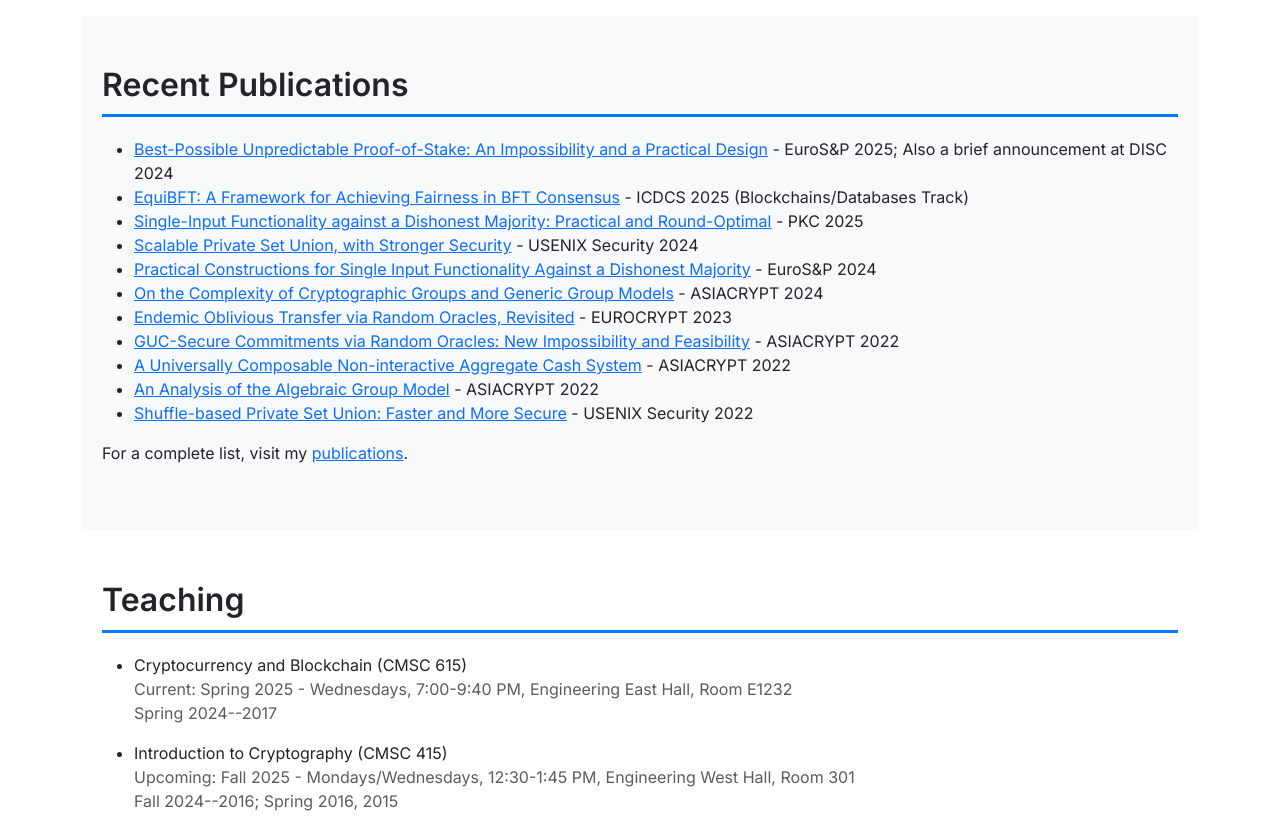
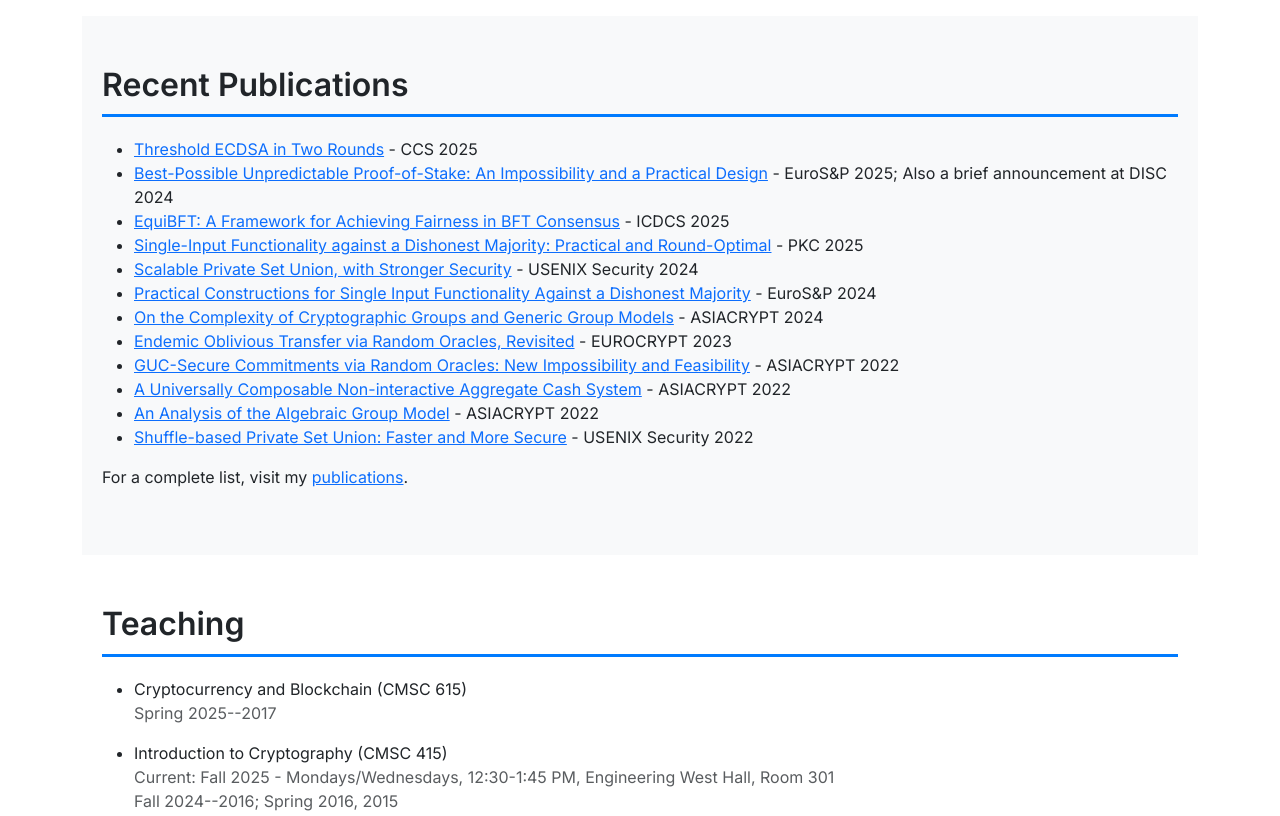
Before and after one commit to hszhou3/hszhou3.github.io, a plain HTML site: page index.html in a window 1280 px wide. Shown: the part 880-1696 px from the top of the page. Drawn offline with nearby package versions, Linux system fonts and the light colour scheme.

Commit message:
Update index.html

```diff
--- a/index.html
+++ b/index.html
@@ -63,8 +63,9 @@
         <section id="publications" class="section bg-light">
             <h2 class="section-title">Recent Publications</h2>
             <ul>
+                <li><a href="2round-ECDSA.pdf">Threshold ECDSA in Two Rounds</a> - CCS 2025</li>
                 <li><a href="https://eprint.iacr.org/2021/660">Best-Possible Unpredictable Proof-of-Stake: An Impossibility and a Practical Design</a> - EuroS&P 2025; Also a brief announcement at DISC 2024</li>
-                <li><a href="FairBFT.pdf">EquiBFT: A Framework for Achieving Fairness in BFT Consensus</a> - ICDCS 2025  (Blockchains/Databases Track)</li>
+                <li><a href="FairBFT.pdf">EquiBFT: A Framework for Achieving Fairness in BFT Consensus</a> - ICDCS 2025</li>
                 <li><a href="https://eprint.iacr.org/2024/305">Single-Input Functionality against a Dishonest Majority: Practical and Round-Optimal</a> - PKC 2025</li>
                 <li><a href="https://eprint.iacr.org/2024/922">Scalable Private Set Union, with Stronger Security</a> - USENIX Security 2024</li>
                 <li><a href="https://eprint.iacr.org/2023/1367">Practical Constructions for Single Input Functionality Against a Dishonest Majority</a> - EuroS&P 2024</li>
@@ -81,11 +82,12 @@
             <h2 class="section-title">Teaching</h2>
             <ul>
                 <li>Cryptocurrency and Blockchain (CMSC 615)</li>
-                <div class="text-muted">Current: Spring 2025 - Wednesdays, 7:00-9:40 PM, Engineering East Hall, Room E1232</div>
-                <p class="text-muted">Spring 2024--2017</p>
+<!--                <div class="text-muted">Current: Spring 2025 - Wednesdays, 7:00-9:40 PM, Engineering East Hall, Room E1232</div>
+--!>
+                <p class="text-muted">Spring 2025--2017</p>
 
                 <li>Introduction to Cryptography (CMSC 415)</li>
-                <div class="text-muted">Upcoming: Fall 2025 - Mondays/Wednesdays, 12:30-1:45 PM, Engineering West Hall, Room 301</div>
+                <div class="text-muted">Current: Fall 2025 - Mondays/Wednesdays, 12:30-1:45 PM, Engineering West Hall, Room 301</div>
                 <p class="text-muted">Fall 2024--2016; Spring 2016, 2015</p>
                 <li>Introduction to Algorithms (CMSC 401)</li>
                 <p class="text-muted">Spring 2016</p>
```
